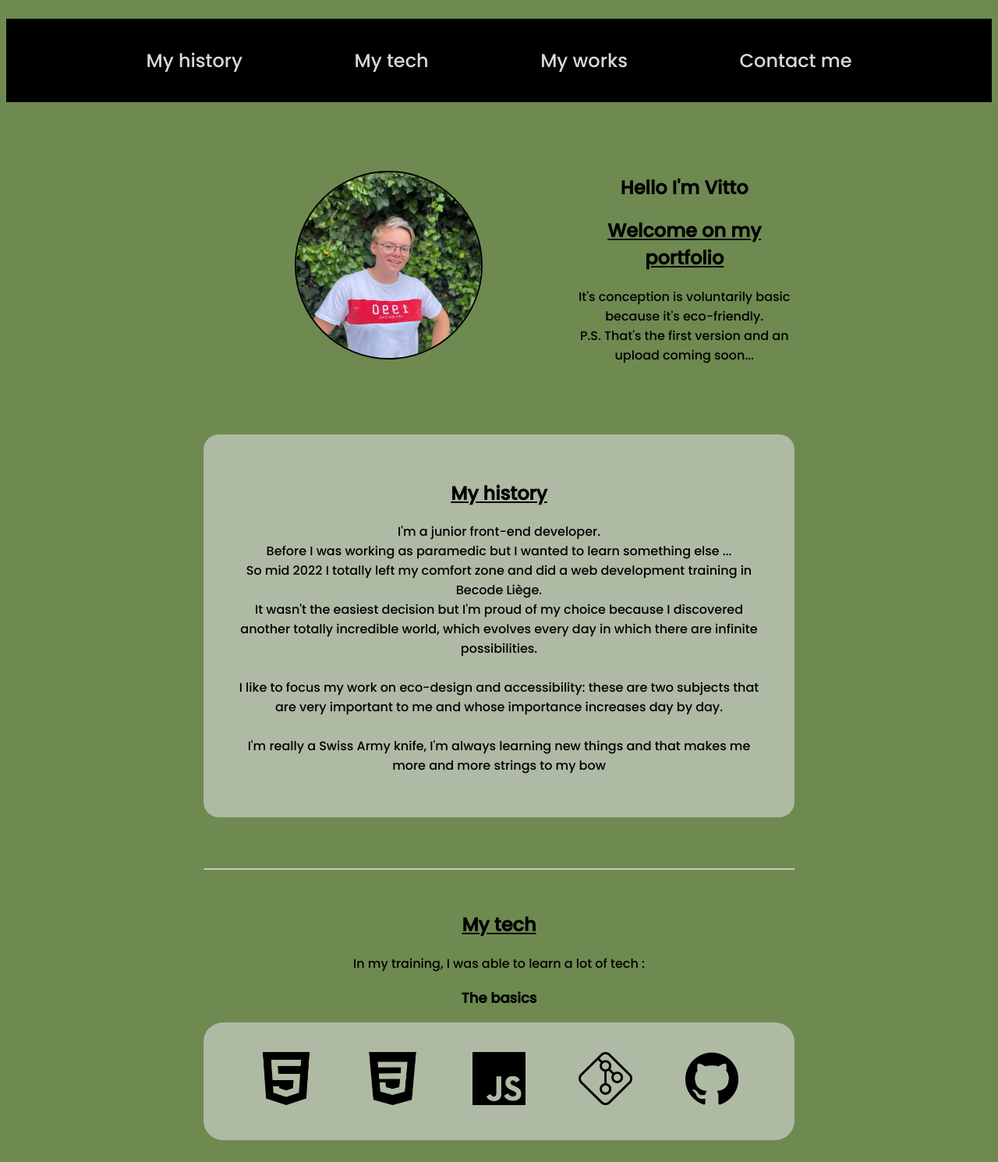
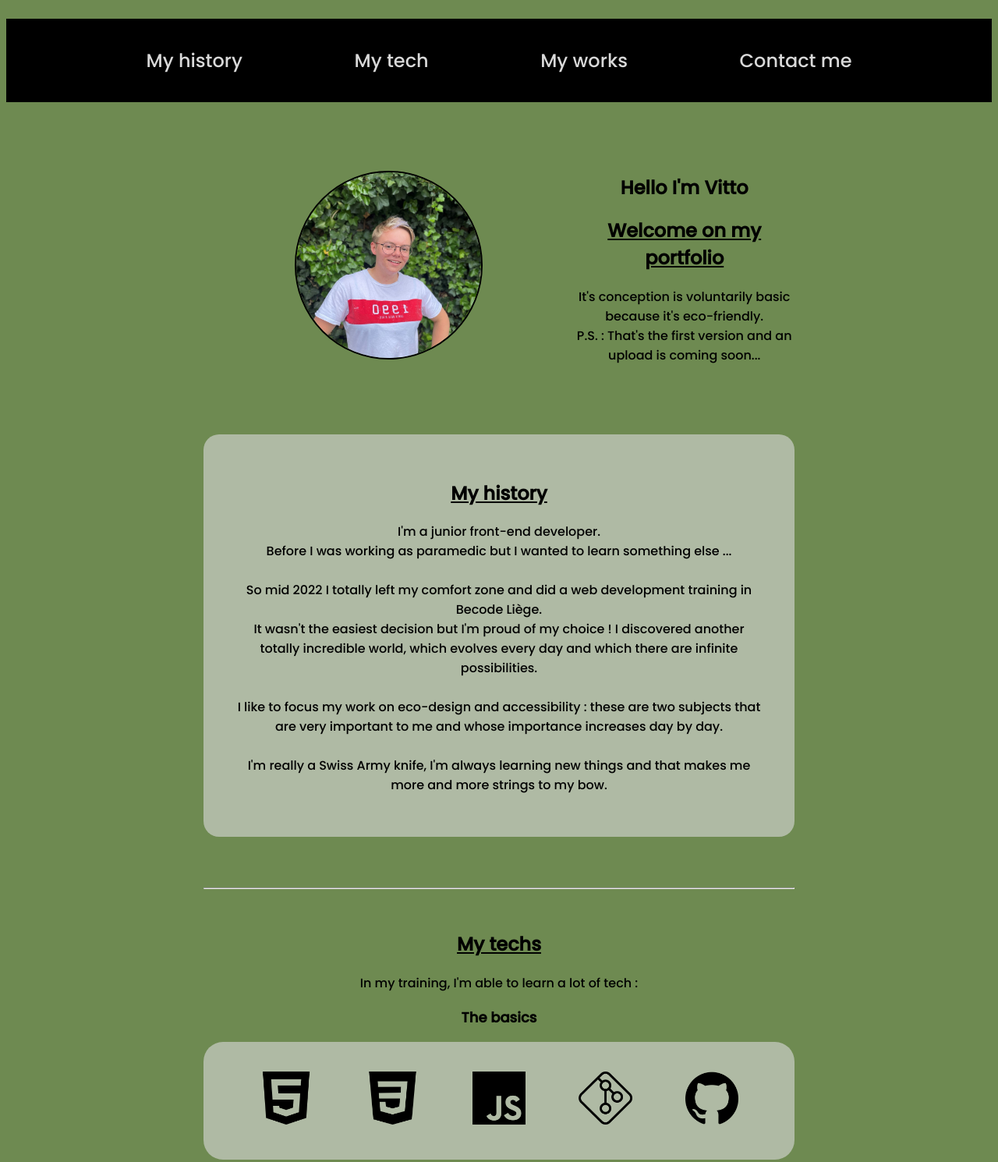
Before and after one commit to Vittoria-P/My-first-portfolio, a plain HTML site: page index.html in a window 1280 px wide. Shown: the top 1490 px of the page at 78% size. Drawn offline with Linux system fonts and the light colour scheme.

Commit message:
Spelling and syntax correction

```diff
--- a/index.html
+++ b/index.html
@@ -42,7 +42,7 @@
           <p>
             It's conception is voluntarily basic because it's eco-friendly.
             <br />
-            P.S. That's the first version and an upload coming soon...
+            P.S. : That's the first version and an upload is coming soon...
           </p>
         </div>
       </div>
@@ -55,29 +55,30 @@
           Before I was working as paramedic but I wanted to learn something else
           ...
           <br />
+          <br>
           So mid 2022 I totally left my comfort zone and did a web development
           training in Becode Liège.
           <br />
-          It wasn't the easiest decision but I'm proud of my choice because I
+          It wasn't the easiest decision but I'm proud of my choice ! I
           discovered another totally incredible world, which evolves every day
-          in which there are infinite possibilities.
+          and which there are infinite possibilities.
           <br />
           <br />
-          I like to focus my work on eco-design and accessibility: these are two
+          I like to focus my work on eco-design and accessibility : these are two
           subjects that are very important to me and whose importance increases
           day by day.
           <br />
           <br />
           I'm really a Swiss Army knife, I'm always learning new things and that
-          makes me more and more strings to my bow
+          makes me more and more strings to my bow.
         </p>
       </div>
       <br />
       <hr />
       <br />
       <div class="tech" id="tech">
-        <h2>My tech</h2>
-        <p>In my training, I was able to learn a lot of tech :</p>
+        <h2>My techs</h2>
+        <p>In my training, I'm able to learn a lot of tech :</p>
         <div>
           <h3>The basics</h3>
           <ul class="ul">
@@ -139,7 +140,7 @@
         </div>
         <br />
         <div>
-          <h3>The E-marketing tecks</h3>
+          <h3>The E-marketing techs</h3>
           <ul class="ul">
             <li>
               <img
@@ -211,7 +212,7 @@
         </div>
         <br />
         <div>
-          <h3>Other tecks</h3>
+          <h3>Other techs</h3>
           <ul class="ul">
             <li>
               <img
```
